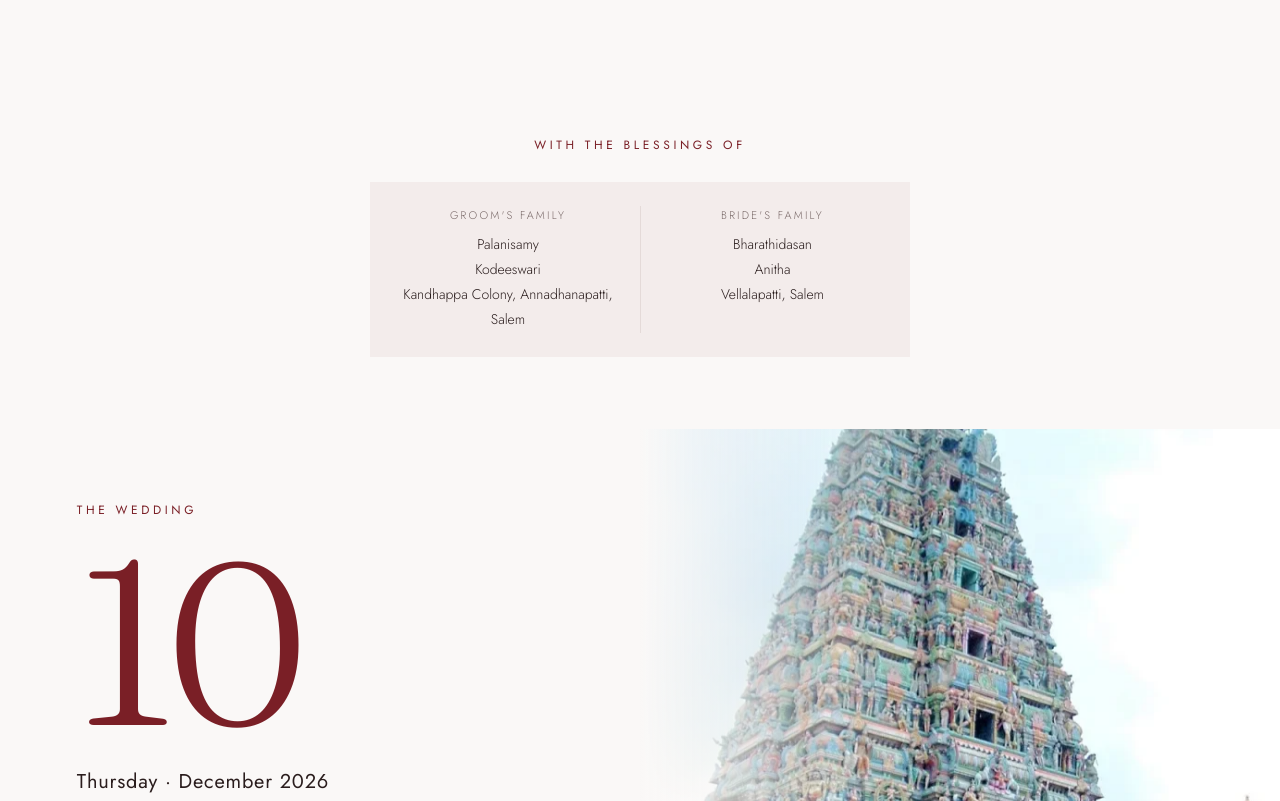
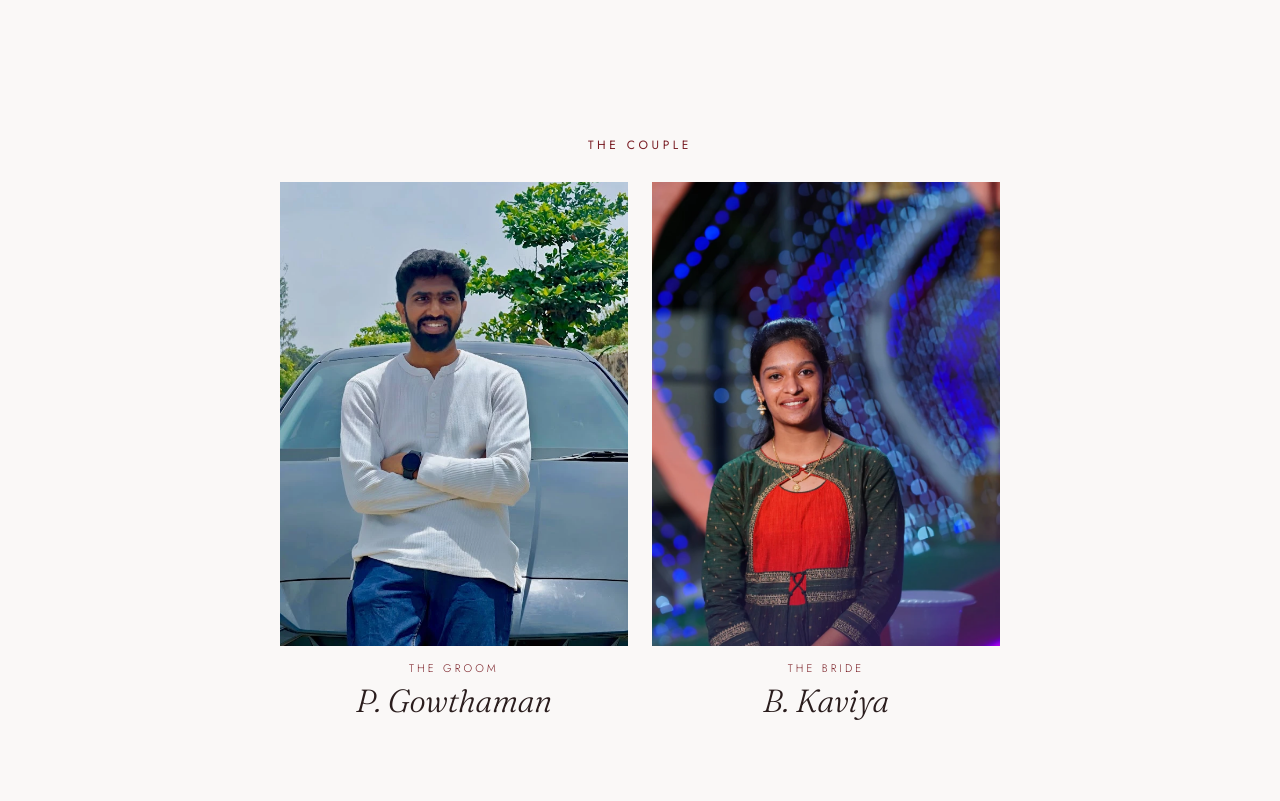
Before and after one commit to pgowthaman/gowthaman-kaviya-wedding, a plain HTML site: page index.html in a window 1280 px wide. Shown: the part 1300-2101 px from the top of the page. Drawn offline with Linux system fonts and the light colour scheme.

Commit message:
Add couple photos, fix Belur spelling, enlarge header and opening text, remove education lines
Co-Authored-By: Claude Sonnet 5.5 <noreply@anthropic.com>

```diff
--- a/index.html
+++ b/index.html
@@ -26,12 +26,12 @@ body{margin:0;font-size:16px;background:var(--bg);color:var(--fg);font-family:va
   padding:calc(8px + env(safe-area-inset-top,0px)) max(16px,env(safe-area-inset-right,0px)) 8px max(16px,env(safe-area-inset-left,0px));
   background:color-mix(in srgb,var(--bg) 82%,transparent);backdrop-filter:blur(10px);-webkit-backdrop-filter:blur(10px)}
 .bar nav{display:flex;gap:18px}
-.bar nav a{font-size:11px;letter-spacing:.18em;text-transform:uppercase;color:var(--muted);text-decoration:none;padding:6px 0;border-bottom:1px solid transparent;transition:color .2s,border-color .2s}
+.bar nav a{font-size:13px;letter-spacing:.16em;text-transform:uppercase;color:var(--muted);text-decoration:none;padding:6px 0;border-bottom:1px solid transparent;transition:color .2s,border-color .2s}
 .bar nav a.on{color:var(--accent);border-color:var(--accent)}
 .bar nav a:focus-visible,.lang button:focus-visible,.btn:focus-visible{outline:2px solid var(--accent);outline-offset:3px}
 .progress{position:absolute;left:0;bottom:0;height:2px;width:100%;background:var(--accent);transform-origin:left;transform:scaleX(0)}
 .lang{display:flex;border:1px solid var(--rule);flex:none}
-.lang button{font:inherit;font-size:12px;letter-spacing:.06em;padding:6px 12px;border:0;background:none;color:var(--muted);cursor:pointer}
+.lang button{font:inherit;font-size:14px;letter-spacing:.04em;padding:8px 14px;border:0;background:none;color:var(--muted);cursor:pointer}
 .lang button[aria-pressed="true"]{background:var(--accent);color:var(--bg)}
 
 /* chapters */
@@ -53,7 +53,9 @@ h1,h2,h3{margin:0;font-weight:300}
 .names h1{font-family:var(--display);font-style:italic;font-size:clamp(50px,15vw,96px);line-height:1.08;letter-spacing:-.015em}
 .ta .names h1{font-style:normal;font-weight:400;font-size:clamp(40px,12vw,76px)}
 .amp{font-family:var(--display);font-style:italic;color:var(--accent);font-size:clamp(26px,7vw,40px);line-height:1}
-.dateline{font-size:14px;letter-spacing:.34em;color:var(--muted);font-variant-numeric:tabular-nums}
+.dateline{font-size:clamp(20px,5.6vw,28px);letter-spacing:.3em;color:var(--fg);font-weight:400;font-variant-numeric:tabular-nums}
+#top .eyebrow{font-size:clamp(14px,3.8vw,18px);letter-spacing:.34em;font-weight:500}
+.ta #top .eyebrow{font-size:clamp(18px,4.8vw,24px);letter-spacing:.04em}
 .cue{position:absolute;bottom:28px;left:50%;translate:-50% 0;z-index:1;display:flex;flex-direction:column;align-items:center;gap:8px;font-size:11px;letter-spacing:.3em;text-transform:uppercase;color:var(--muted)}
 .cue i{display:block;width:1px;height:38px;background:linear-gradient(var(--accent),transparent);animation:cue 2.2s ease-in-out infinite;transform-origin:top}
 @keyframes cue{0%{transform:scaleY(0)}50%{transform:scaleY(1)}100%{transform:scaleY(1);opacity:0}}
@@ -118,6 +120,18 @@ canvas.petals{position:absolute;inset:0;width:100%;height:100%;pointer-events:no
   .split .txt{min-height:88svh;justify-content:center;margin:0;max-width:none;padding:72px 6vw 72px 5vw}
   .split .mandala{right:-12%}
 }
+/* couple portraits */
+.in-w.wide{max-width:720px}
+.pair2{display:grid;grid-template-columns:1fr 1fr;gap:14px;width:100%}
+.cp{margin:0;display:flex;flex-direction:column;gap:14px;min-width:0}
+.cp .ph{position:relative;width:100%;aspect-ratio:3/4;overflow:hidden;background:var(--panel)}
+.cp .ph img{position:absolute;inset:0;width:100%;height:100%;object-fit:cover;object-position:var(--pos,50% 30%);display:block;transform:scale(var(--zoom,1));transform-origin:var(--pos,50% 30%)}
+.cp figcaption{display:flex;flex-direction:column;align-items:center;gap:4px}
+.cp .role{font-size:11px;letter-spacing:.28em;text-transform:uppercase;color:var(--accent)}
+.ta .cp .role{letter-spacing:.03em;text-transform:none;font-size:14px}
+.cp h3{font-family:var(--display);font-style:italic;font-weight:300;font-size:clamp(22px,6vw,32px);line-height:1.2}
+.ta .cp h3{font-family:var(--body);font-style:normal;font-weight:400}
+@media (min-width:600px){.pair2{gap:24px}}
 .in-w hr,.txt hr{width:48px;height:0;border:0;border-top:1px solid var(--accent);margin:0;flex:none}
 .chip{font-size:13px;letter-spacing:.12em;color:var(--accent);border:1px solid var(--accent);padding:8px 16px;font-variant-numeric:tabular-nums}
 .ta .chip{letter-spacing:.02em;font-size:14px}
@@ -172,7 +186,7 @@ canvas.petals{position:absolute;inset:0;width:100%;height:100%;pointer-events:no
   .js [data-r]{opacity:1;transform:none;transition:none}
   .mandala{rotate:none}.cue i{animation:none}
 }
-@media (max-width:420px){.bar nav{gap:12px}.bar nav a{font-size:10px;letter-spacing:.12em}.lang button{padding:6px 9px}}
+@media (max-width:420px){.bar nav{gap:14px}.bar nav a{font-size:12px;letter-spacing:.1em}.lang button{font-size:13px;padding:7px 11px}}
 </style>
 </head>
 <body>
@@ -218,6 +232,29 @@ canvas.petals{position:absolute;inset:0;width:100%;height:100%;pointer-events:no
     </div>
   </section>
 
+  <!-- the couple -->
+  <section class="ch">
+    <div class="in-w wide">
+      <div class="small" data-r data-t="The couple|மணமக்கள்">The couple</div>
+      <div class="pair2">
+        <figure class="cp" data-r>
+          <div class="ph"><img src="images/gowthaman.webp" style="--pos:44% 24%" alt="P. Gowthaman" loading="lazy"></div>
+          <figcaption>
+            <span class="role" data-t="The groom|மணமகன்">The groom</span>
+            <h3 data-t="P. Gowthaman|ப. கௌதமன்">P. Gowthaman</h3>
+          </figcaption>
+        </figure>
+        <figure class="cp" data-r style="--d:.15s">
+          <div class="ph"><img src="images/kaviya.webp" style="--pos:42% 36%;--zoom:1.5" alt="B. Kaviya" loading="lazy"></div>
+          <figcaption>
+            <span class="role" data-t="The bride|மணமகள்">The bride</span>
+            <h3 data-t="B. Kaviya|பா. காவியா">B. Kaviya</h3>
+          </figcaption>
+        </figure>
+      </div>
+    </div>
+  </section>
+
   <!-- families, introduced before the events -->
   <section class="ch">
     <div class="in-w">
@@ -231,7 +268,7 @@ canvas.petals{position:absolute;inset:0;width:100%;height:100%;pointer-events:no
 
   <!-- 4 wedding -->
   <section class="split rev" id="wedding">
-    <figure class="pic"><img src="images/temple.webp" style="--pos:48% 42%" alt="The gopuram and entrance of Sri Thanthonreeswarar Temple, Penur"><figcaption data-t="Sri Thanthonreeswarar Temple|ஸ்ரீ தான்தோன்றீஸ்வரர் திருக்கோயில்">Sri Thanthonreeswarar Temple</figcaption></figure>
+    <figure class="pic"><img src="images/temple.webp" style="--pos:48% 42%" alt="The gopuram and entrance of Sri Thanthonreeswarar Temple, Belur"><figcaption data-t="Sri Thanthonreeswarar Temple|ஸ்ரீ தான்தோன்றீஸ்வரர் திருக்கோயில்">Sri Thanthonreeswarar Temple</figcaption></figure>
     <div class="txt">
       <div class="small" data-r data-t="The wedding|திருமணம்">The wedding</div>
       <div class="big" data-r style="--d:.1s">10</div>
@@ -240,8 +277,8 @@ canvas.petals{position:absolute;inset:0;width:100%;height:100%;pointer-events:no
       <div class="sub" data-r style="--d:.3s" data-t="Muhurtham · Karthigai 24|முகூர்த்தம் · கார்த்திகை 24">Muhurtham · Karthigai 24</div>
       <div class="bigtime" data-r style="--d:.35s" data-t="8:30 AM|காலை 8:30">8:30 AM</div>
       <div class="chip" data-r style="--d:.4s" data-t="Auspicious time 7:30 – 9:00 AM|நல்ல நேரம்: காலை 7:30 – 9:00">Auspicious time 7:30 – 9:00 AM</div>
-      <div class="place" data-r style="--d:.45s" data-t="Sri Thanthonreeswarar Temple<br>Penur, Salem District<br>Tamil Nadu|ஸ்ரீ தான்தோன்றீஸ்வரர் திருக்கோயில்<br>பேனூர், சேலம் மாவட்டம்<br>தமிழ்நாடு">Sri Thanthonreeswarar Temple<br>Penur, Salem District<br>Tamil Nadu</div>
-      <a class="btn" data-r style="--d:.5s" href="https://www.google.com/maps/search/?api=1&amp;query=Sri+Thanthonreeswarar+Temple+Penur+Salem" target="_blank" rel="noopener" data-t="Get directions|வழி காண">Get directions</a>
+      <div class="place" data-r style="--d:.45s" data-t="Sri Thanthonreeswarar Temple<br>Belur, Salem District<br>Tamil Nadu|ஸ்ரீ தான்தோன்றீஸ்வரர் திருக்கோயில்<br>பேளூர், சேலம் மாவட்டம்<br>தமிழ்நாடு">Sri Thanthonreeswarar Temple<br>Belur, Salem District<br>Tamil Nadu</div>
+      <a class="btn" data-r style="--d:.5s" href="https://www.google.com/maps/search/?api=1&amp;query=Sri+Thanthonreeswarar+Temple+Belur+Salem" target="_blank" rel="noopener" data-t="Get directions|வழி காண">Get directions</a>
     </div>
   </section>
 
```
Also changed, not shown: images/gowthaman.webp (added), images/kaviya.webp (added).
